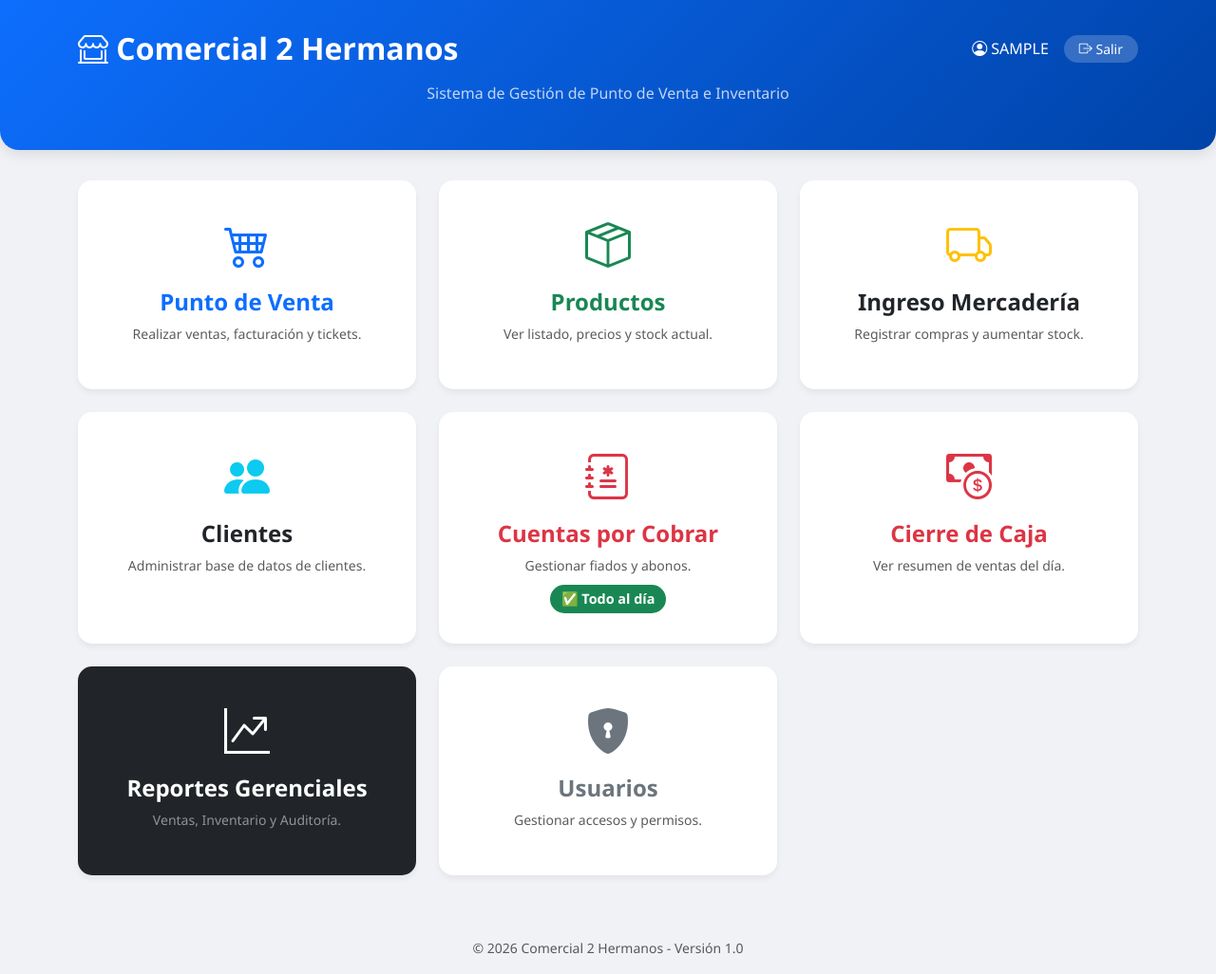
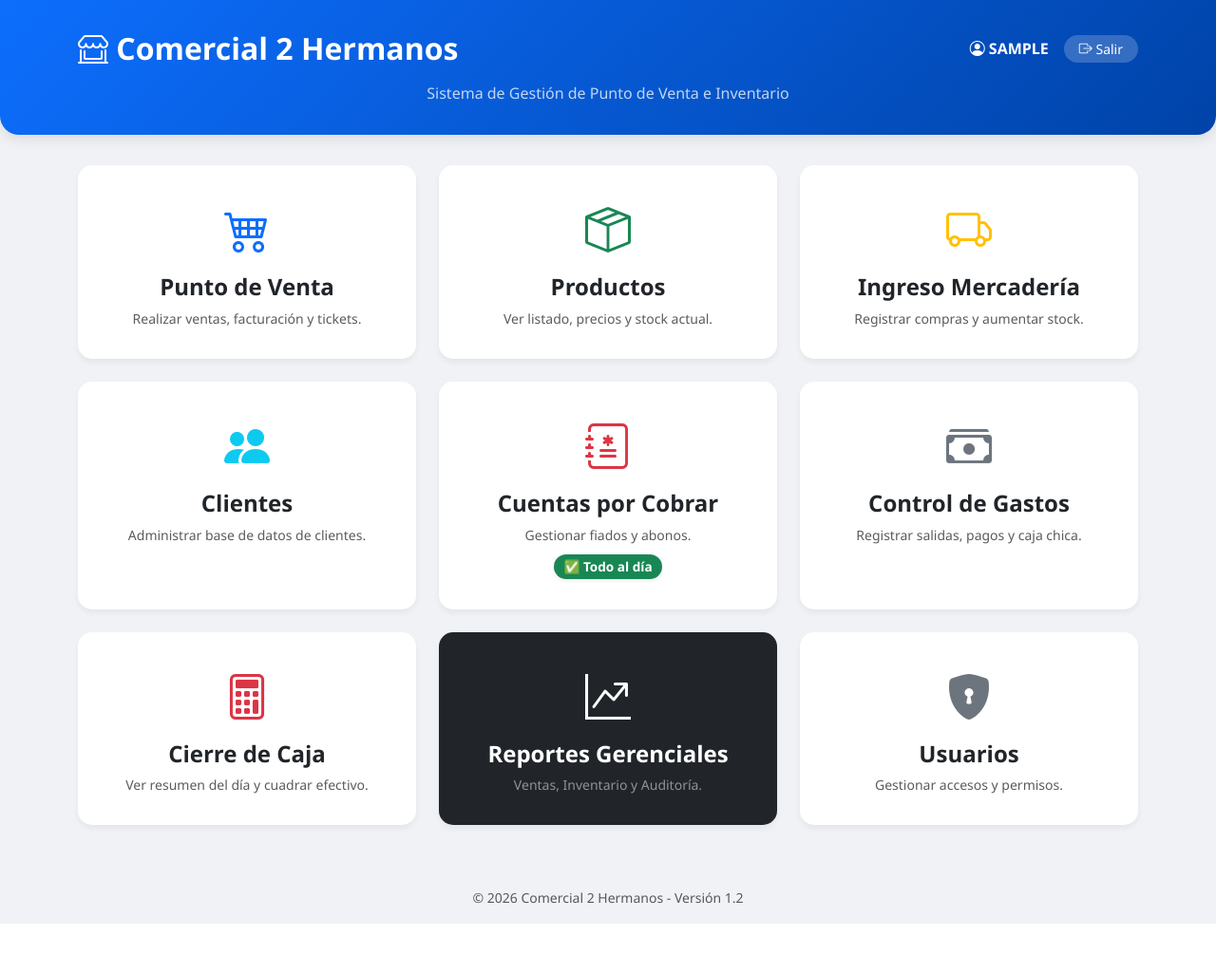
Before and after one commit to comercial2hermanos/sistema_c2h, a Django app: page / in a window 1280 px wide. Shown: the whole page at 95% size. After the commit the page ends 973 px from the top, so only its background shows below. Run offline with Django 5.2, Linux system fonts and the light colour scheme; the visitor is signed in with stand-in values (Sample User, id 1); data that the repository does not hold is empty.

Commit message:
Agregado boton de Gastos al menu

```diff
--- a/principal/templates/principal/menu.html
+++ b/principal/templates/principal/menu.html
@@ -1,20 +1,23 @@
+{% load static %}
 <!DOCTYPE html>
 <html lang="es">
 <head>
     <meta charset="UTF-8">
+    <meta name="viewport" content="width=device-width, initial-scale=1.0">
     <title>Menú Principal - Comercial 2 Hermanos</title>
     <link href="https://cdn.jsdelivr.net/npm/bootstrap@5.3.0/dist/css/bootstrap.min.css" rel="stylesheet">
     <link rel="stylesheet" href="https://cdn.jsdelivr.net/npm/bootstrap-icons@1.10.0/font/bootstrap-icons.css">
     <style>
-        body { background-color: #f0f2f5; font-family: 'Segoe UI', Tahoma, Geneva, Verdana, sans-serif; }
+        body { background-color: #f0f2f5; font-family: 'Segoe UI', Tahoma, Geneva, Verdana, sans-serif; min-height: 100vh; display: flex; flex-direction: column; }
         .hero-section { background: linear-gradient(135deg, #0d6efd 0%, #0043a8 100%); color: white; padding: 2rem 0; margin-bottom: 2rem; border-radius: 0 0 20px 20px; box-shadow: 0 4px 15px rgba(0,0,0,0.1); }
-        .menu-card { transition: all 0.3s; border: none; border-radius: 15px; overflow: hidden; height: 100%; box-shadow: 0 4px 6px rgba(0,0,0,0.05); cursor: pointer; text-decoration: none; color: inherit; display: block; }
+        .menu-card { transition: all 0.3s; border: none; border-radius: 15px; overflow: hidden; height: 100%; box-shadow: 0 4px 6px rgba(0,0,0,0.05); cursor: pointer; text-decoration: none; color: inherit; display: block; position: relative; }
         .menu-card:hover { transform: translateY(-5px); box-shadow: 0 10px 20px rgba(0,0,0,0.15); }
         .icon-box { font-size: 3rem; margin-bottom: 10px; }
-        .card-body { text-align: center; padding: 2rem; }
+        .card-body { text-align: center; padding: 2rem; display: flex; flex-direction: column; justify-content: center; align-items: center; }
         .btn-logout { background: rgba(255,255,255,0.2); border: none; color: white; }
         .btn-logout:hover { background: rgba(255,255,255,0.3); }
-        .badge-notification { font-size: 0.9rem; padding: 8px 12px; margin-top: 10px; display: inline-block; }
+        .badge-notification { font-size: 0.85rem; padding: 6px 10px; margin-top: 10px; display: inline-block; }
+        footer { margin-top: auto; }
     </style>
 </head>
 <body>
@@ -24,8 +27,8 @@
             <div class="d-flex justify-content-between align-items-center mb-3">
                 <h2 class="fw-bold m-0"><i class="bi bi-shop-window"></i> Comercial 2 Hermanos</h2>
                 <div class="d-flex align-items-center gap-3">
-                    <span><i class="bi bi-person-circle"></i> {{ user.username|upper }}</span>
-                    <form action="{% url 'logout' %}" method="post">
+                    <span class="fw-bold"><i class="bi bi-person-circle"></i> {{ user.username|upper }}</span>
+                    <form action="{% url 'logout' %}" method="post" style="display:inline;">
                         {% csrf_token %}
                         <button type="submit" class="btn btn-sm btn-logout rounded-pill px-3">
                             <i class="bi bi-box-arrow-right"></i> Salir
@@ -33,7 +36,7 @@
                     </form>
                 </div>
             </div>
-            <p class="opacity-75">Sistema de Gestión de Punto de Venta e Inventario</p>
+            <p class="opacity-75 mb-0">Sistema de Gestión de Punto de Venta e Inventario</p>
         </div>
     </div>
 
@@ -44,8 +47,8 @@
                 <a href="{% url 'ventas' %}" class="card menu-card text-primary">
                     <div class="card-body">
                         <div class="icon-box"><i class="bi bi-cart4"></i></div>
-                        <h4 class="card-title fw-bold">Punto de Venta</h4>
-                        <p class="text-muted small">Realizar ventas, facturación y tickets.</p>
+                        <h4 class="card-title fw-bold text-dark">Punto de Venta</h4>
+                        <p class="text-muted small mb-0">Realizar ventas, facturación y tickets.</p>
                     </div>
                 </a>
             </div>
@@ -54,8 +57,8 @@
                 <a href="{% url 'lista_productos' %}" class="card menu-card text-success">
                     <div class="card-body">
                         <div class="icon-box"><i class="bi bi-box-seam"></i></div>
-                        <h4 class="card-title fw-bold">Productos</h4>
-                        <p class="text-muted small">Ver listado, precios y stock actual.</p>
+                        <h4 class="card-title fw-bold text-dark">Productos</h4>
+                        <p class="text-muted small mb-0">Ver listado, precios y stock actual.</p>
                     </div>
                 </a>
             </div>
@@ -63,9 +66,9 @@
             <div class="col">
                 <a href="{% url 'compras' %}" class="card menu-card text-warning">
                     <div class="card-body">
-                        <div class="icon-box text-warning"><i class="bi bi-truck"></i></div>
+                        <div class="icon-box"><i class="bi bi-truck"></i></div>
                         <h4 class="card-title fw-bold text-dark">Ingreso Mercadería</h4>
-                        <p class="text-muted small">Registrar compras y aumentar stock.</p>
+                        <p class="text-muted small mb-0">Registrar compras y aumentar stock.</p>
                     </div>
                 </a>
             </div>
@@ -73,26 +76,26 @@
             <div class="col">
                 <a href="{% url 'gestion_clientes' %}" class="card menu-card text-info">
                     <div class="card-body">
-                        <div class="icon-box text-info"><i class="bi bi-people-fill"></i></div>
+                        <div class="icon-box"><i class="bi bi-people-fill"></i></div>
                         <h4 class="card-title fw-bold text-dark">Clientes</h4>
-                        <p class="text-muted small">Administrar base de datos de clientes.</p>
+                        <p class="text-muted small mb-0">Administrar base de datos de clientes.</p>
                     </div>
                 </a>
             </div>
 
             <div class="col">
-                <a href="{% url 'cuentas_por_cobrar' %}" class="card menu-card border-danger">
+                <a href="{% url 'cuentas_por_cobrar' %}" class="card menu-card text-danger">
                     <div class="card-body">
-                        <div class="icon-box text-danger"><i class="bi bi-journal-medical"></i></div>
-                        <h4 class="card-title fw-bold text-danger">Cuentas por Cobrar</h4>
+                        <div class="icon-box"><i class="bi bi-journal-medical"></i></div>
+                        <h4 class="card-title fw-bold text-dark">Cuentas por Cobrar</h4>
                         <p class="text-muted small mb-0">Gestionar fiados y abonos.</p>
 
                         {% if deudas_pendientes > 0 %}
-                            <span class="badge bg-danger rounded-pill badge-notification animate__animated animate__pulse animate__infinite">
+                            <span class="badge bg-danger rounded-pill badge-notification animate__animated animate__pulse animate__infinite shadow-sm">
                                 🔔 {{ deudas_pendientes }} Pendientes
                             </span>
                         {% else %}
-                            <span class="badge bg-success rounded-pill badge-notification">
+                            <span class="badge bg-success rounded-pill badge-notification shadow-sm">
                                 ✅ Todo al día
                             </span>
                         {% endif %}
@@ -101,22 +104,32 @@
             </div>
 
             <div class="col">
+                <a href="{% url 'listar_gastos' %}" class="card menu-card text-secondary">
+                    <div class="card-body">
+                        <div class="icon-box"><i class="bi bi-cash-stack"></i></div>
+                        <h4 class="card-title fw-bold text-dark">Control de Gastos</h4>
+                        <p class="text-muted small mb-0">Registrar salidas, pagos y caja chica.</p>
+                    </div>
+                </a>
+            </div>
+
+            <div class="col">
                 <a href="{% url 'cierre' %}" class="card menu-card text-danger">
                     <div class="card-body">
-                        <div class="icon-box"><i class="bi bi-cash-coin"></i></div>
-                        <h4 class="card-title fw-bold">Cierre de Caja</h4>
-                        <p class="text-muted small">Ver resumen de ventas del día.</p>
+                        <div class="icon-box"><i class="bi bi-calculator"></i></div>
+                        <h4 class="card-title fw-bold text-dark">Cierre de Caja</h4>
+                        <p class="text-muted small mb-0">Ver resumen del día y cuadrar efectivo.</p>
                     </div>
                 </a>
             </div>
 
             {% if user.is_superuser %}
             <div class="col">
-                <a href="{% url 'reportes_menu' %}" class="card menu-card text-white bg-dark">
+                <a href="{% url 'reportes_menu' %}" class="card menu-card bg-dark text-white">
                     <div class="card-body">
                         <div class="icon-box"><i class="bi bi-graph-up-arrow"></i></div>
                         <h4 class="card-title fw-bold">Reportes Gerenciales</h4>
-                        <p class="text-white-50 small">Ventas, Inventario y Auditoría.</p>
+                        <p class="text-white-50 small mb-0">Ventas, Inventario y Auditoría.</p>
                     </div>
                 </a>
             </div>
@@ -125,8 +138,8 @@
                 <a href="{% url 'gestion_usuarios' %}" class="card menu-card text-secondary">
                     <div class="card-body">
                         <div class="icon-box"><i class="bi bi-shield-lock-fill"></i></div>
-                        <h4 class="card-title fw-bold">Usuarios</h4>
-                        <p class="text-muted small">Gestionar accesos y permisos.</p>
+                        <h4 class="card-title fw-bold text-dark">Usuarios</h4>
+                        <p class="text-muted small mb-0">Gestionar accesos y permisos.</p>
                     </div>
                 </a>
             </div>
@@ -135,8 +148,8 @@
         </div>
     </div>
 
-    <footer class="text-center text-muted py-3 mt-auto">
-        <small>&copy; 2026 Comercial 2 Hermanos - Versión 1.0</small>
+    <footer class="text-center text-muted py-3">
+        <small>&copy; 2026 Comercial 2 Hermanos - Versión 1.2</small>
     </footer>
 
 </body>
```
